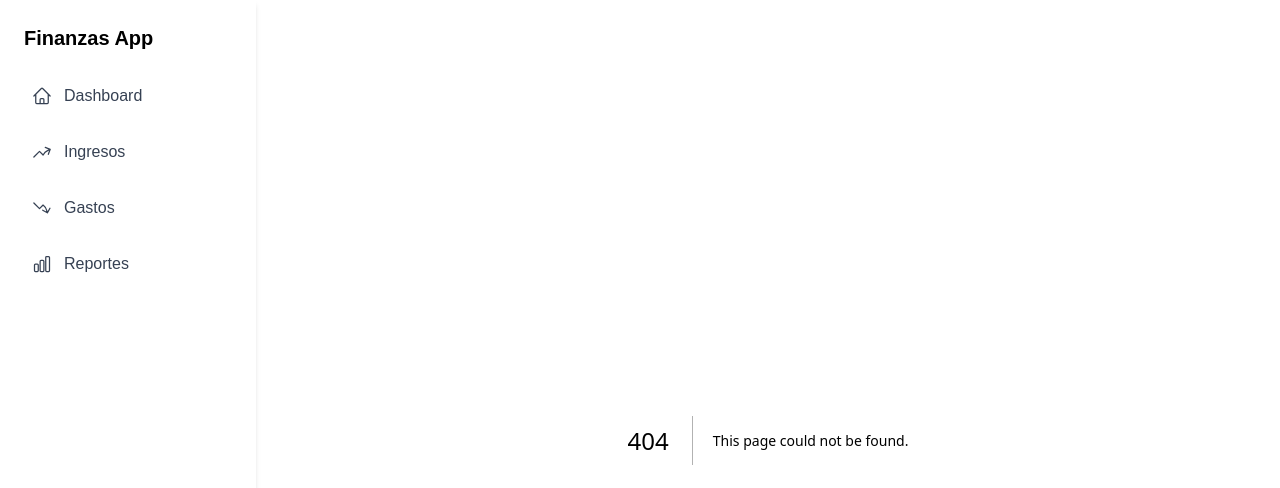
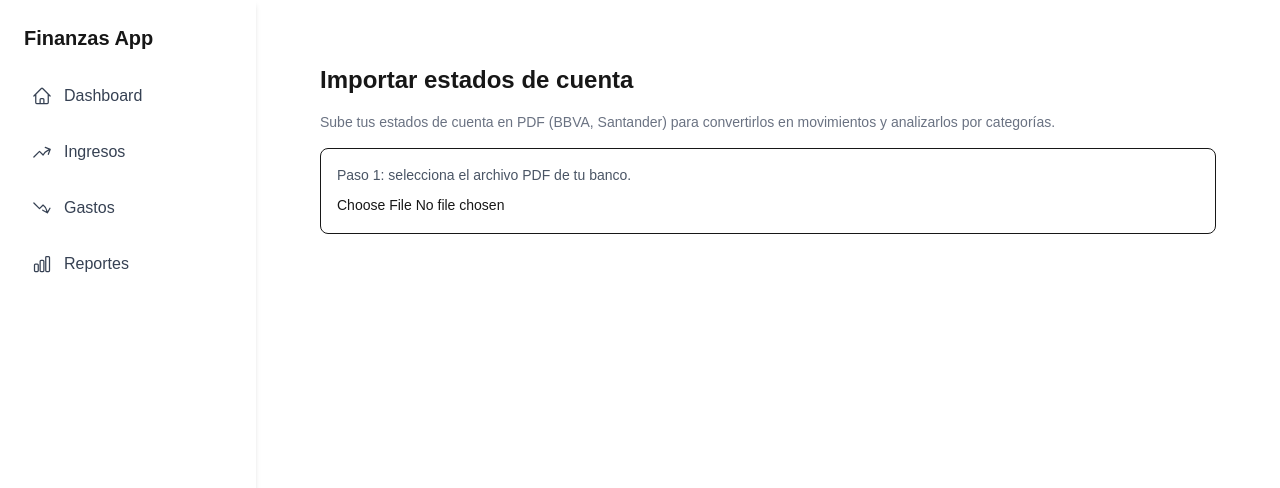
Before and after one commit to GerryCarrillo89/finanzas-app, a Next.js app: page /importar-estados in a window 1280 px wide. Before the commit this address had no page. Shown: the top 488 px of the page. Built offline with nearby package versions, Linux system fonts and the light colour scheme.

Commit message:
Feature: módulo inicial para importar estados de cuenta (estructura y tablas)

```diff
--- /dev/null
+++ b/app/importar-estados/page.tsx
@@ -0,0 +1,29 @@
+"use client";
+
+export default function ImportarEstadosPage() {
+  return (
+    <div className="p-6 space-y-4">
+      <h1 className="text-2xl font-bold">Importar estados de cuenta</h1>
+      <p className="text-sm text-gray-500">
+        Sube tus estados de cuenta en PDF (BBVA, Santander) para convertirlos en movimientos y analizarlos por categorías.
+      </p>
+
+      <div className="mt-4 border rounded-lg p-4 bg-white">
+        <p className="text-sm text-gray-600 mb-2">
+          Paso 1: selecciona el archivo PDF de tu banco.
+        </p>
+        <input
+          type="file"
+          accept="application/pdf"
+          className="text-sm"
+        />
+      </div>
+
+      {/* Aquí luego vamos a mostrar:
+          - Detección de banco
+          - Vista previa de movimientos
+          - Botón para guardar en Supabase
+      */}
+    </div>
+  );
+}
```
